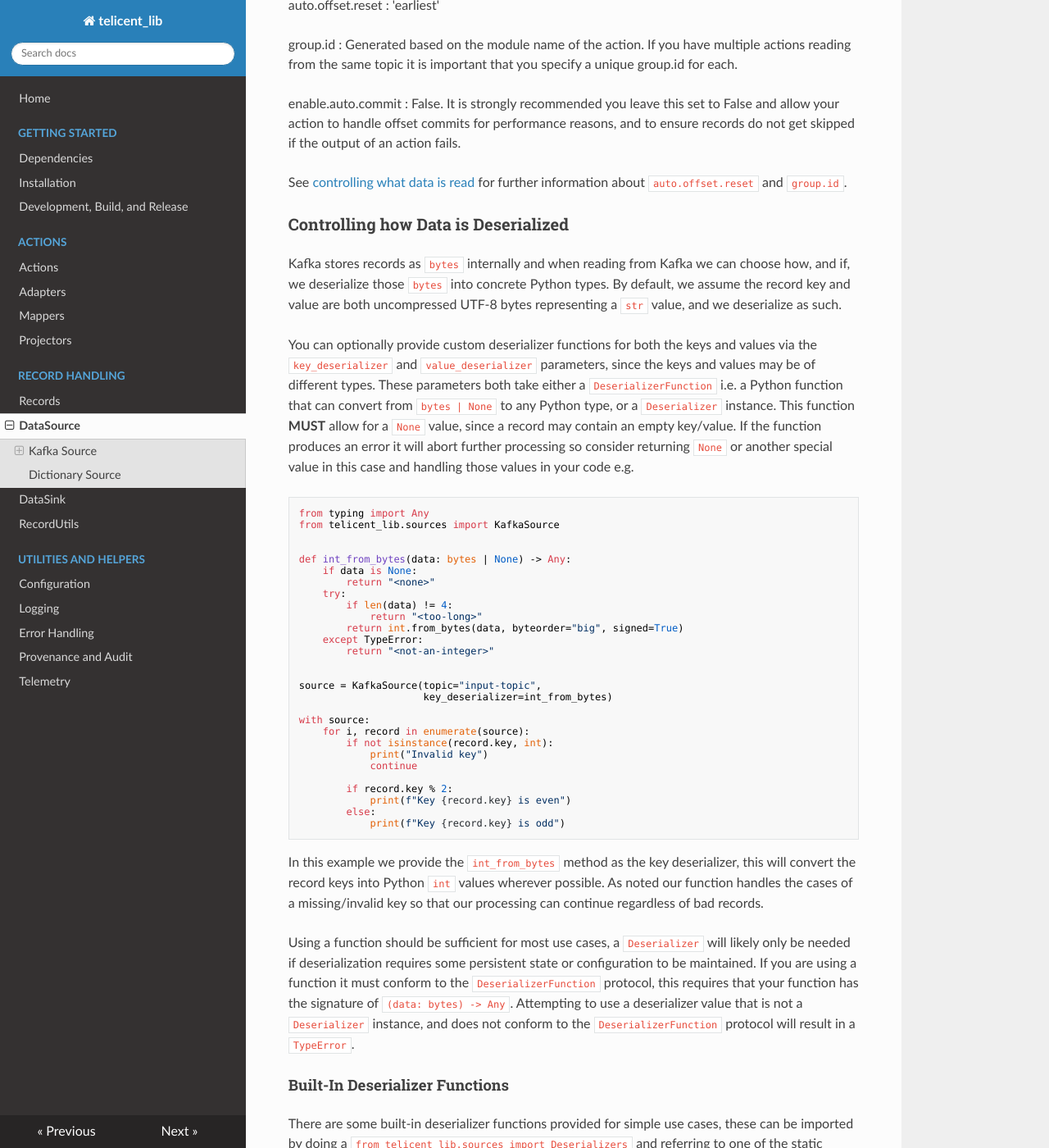
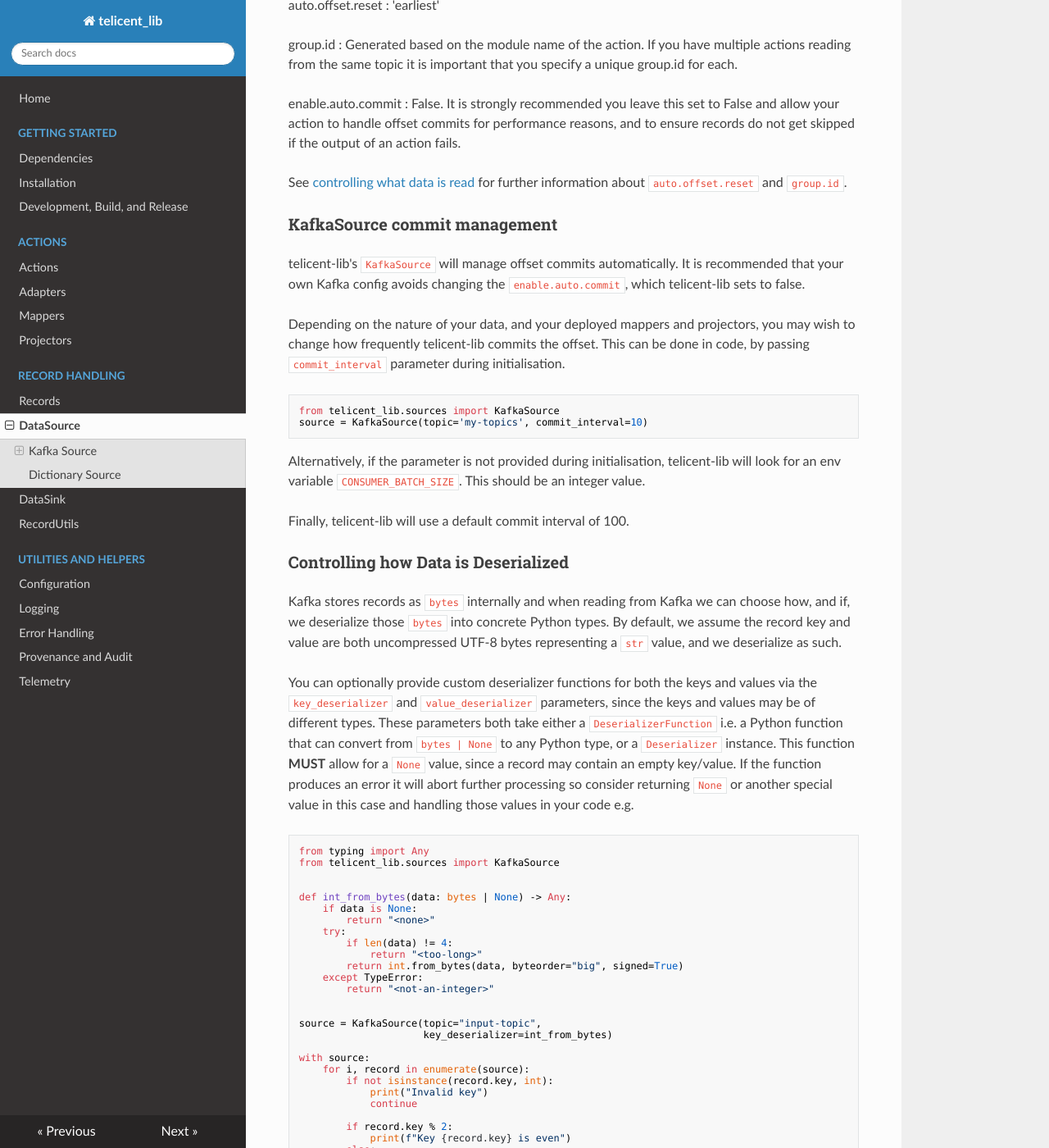
Before and after one commit to telicent-oss/telicent-lib, an MkDocs documentation site: the page built from docs/data-sources.md, in a window 1280 px wide and 1400 px high, scrolled down 1698 px. Shown: the whole window at 82% size. Built offline with MkDocs 1.6.1, drawn with Linux system fonts in a browser that asks for light colours; nearby versions of some CDN libraries; some of the changed text lies outside the part shown.

Commit message:
docs: updated docs for commit interval behaviour

````diff
--- a/docs/data-sources.md
+++ b/docs/data-sources.md
@@ -82,6 +82,24 @@ enable.auto.commit
 
 See [controlling what data is read](#controlling-what-data-is-read) for further information about `auto.offset.reset` and `group.id`.
 
+### KafkaSource commit management
+
+telicent-lib's `KafkaSource` will manage offset commits automatically. It is recommended that your own Kafka config
+avoids changing the `enable.auto.commit`, which telicent-lib sets to false.
+
+Depending on the nature of your data, and your deployed mappers and projectors, you may wish to change how frequently
+telicent-lib commits the offset. This can be done in code, by passing `commit_interval` parameter during initialisation.
+
+```python
+from telicent_lib.sources import KafkaSource
+source = KafkaSource(topic='my-topics', commit_interval=10)
+```
+
+Alternatively, if the parameter is not provided during initialisation, telicent-lib will look for an env variable
+`CONSUMER_BATCH_SIZE`. This should be an integer value.
+
+Finally, telicent-lib will use a default commit interval of 100.
+
 ### Controlling how Data is Deserialized
 
 Kafka stores records as `bytes` internally and when reading from Kafka we can choose how, and if, we deserialize
````
Also changed, not shown: other parts of docs/data-sources.md (+1 -6 lines).
